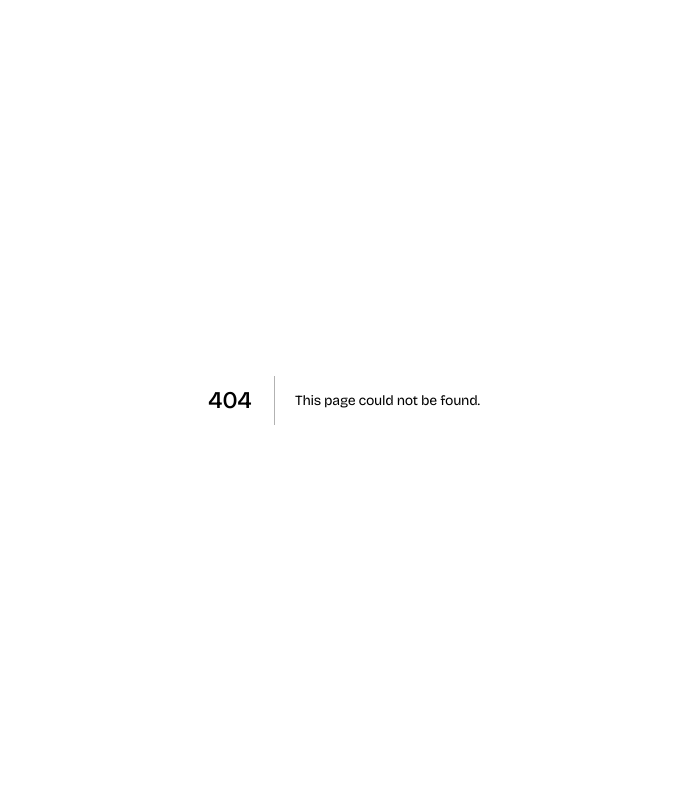
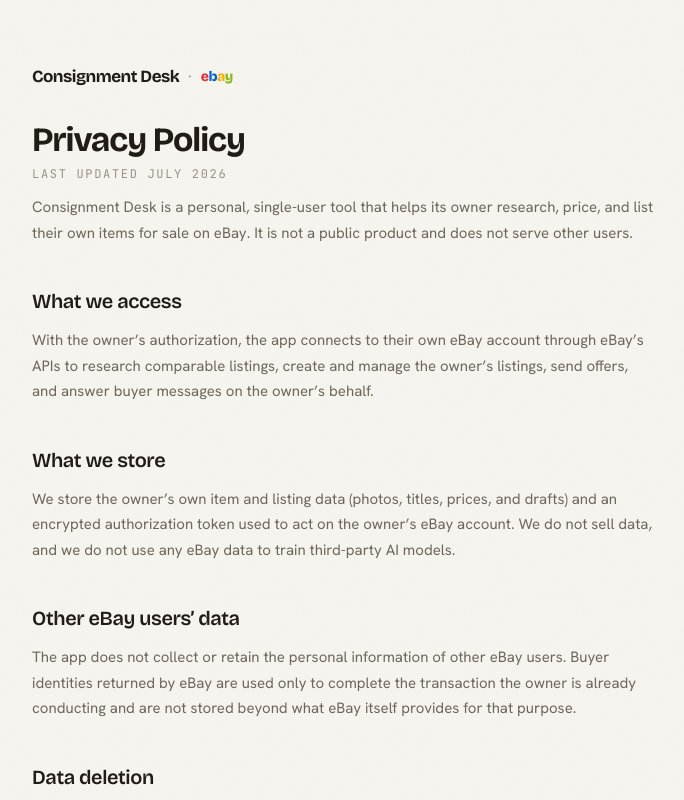
Before and after one commit to mateososa48/ebay-agent, a Next.js app: page /privacy in a window 1280 px wide. Before the commit this address had no page. Shown: the top 800 px of the page, without its empty margins (296-980 px from the left). Built offline with nearby package versions, Linux system fonts and the light colour scheme.

Commit message:
feat: add privacy policy page for eBay OAuth config

```diff
--- /dev/null
+++ b/app/privacy/page.tsx
@@ -0,0 +1,69 @@
+import type { ReactNode } from 'react';
+import { EbayMark } from '@/components/brand/ebay-mark';
+
+export const metadata = {
+  title: 'Privacy Policy — Consignment Desk',
+  description: 'How Consignment Desk handles data.',
+};
+
+function P({ children }: { children: ReactNode }) {
+  return <p className="mt-3 text-[15px] leading-[1.7] text-ink-muted">{children}</p>;
+}
+function H({ children }: { children: ReactNode }) {
+  return <h2 className="mt-10 font-display text-[20px] font-semibold tracking-[-0.02em] text-ink">{children}</h2>;
+}
+
+export default function PrivacyPage() {
+  return (
+    <main className="relative min-h-screen bg-paper">
+      <div className="grain pointer-events-none absolute inset-0" aria-hidden />
+      <div className="relative mx-auto max-w-2xl px-6 py-16">
+        <div className="flex items-center gap-2">
+          <span className="font-display text-[17px] font-bold tracking-[-0.03em] text-ink">Consignment Desk</span>
+          <span className="text-ink-faint">·</span>
+          <EbayMark className="text-[14px]" />
+        </div>
+
+        <h1 className="mt-8 font-display text-[34px] font-bold leading-[1.05] tracking-[-0.03em] text-ink">
+          Privacy Policy
+        </h1>
+        <p className="mt-2 font-mono text-[12px] uppercase tracking-[0.14em] text-ink-faint">Last updated July 2026</p>
+
+        <P>
+          Consignment Desk is a personal, single-user tool that helps its owner research, price, and list their own
+          items for sale on eBay. It is not a public product and does not serve other users.
+        </P>
+
+        <H>What we access</H>
+        <P>
+          With the owner&rsquo;s authorization, the app connects to their own eBay account through eBay&rsquo;s APIs to
+          research comparable listings, create and manage the owner&rsquo;s listings, send offers, and answer buyer
+          messages on the owner&rsquo;s behalf.
+        </P>
+
+        <H>What we store</H>
+        <P>
+          We store the owner&rsquo;s own item and listing data (photos, titles, prices, and drafts) and an encrypted
+          authorization token used to act on the owner&rsquo;s eBay account. We do not sell data, and we do not use any
+          eBay data to train third-party AI models.
+        </P>
+
+        <H>Other eBay users&rsquo; data</H>
+        <P>
+          The app does not collect or retain the personal information of other eBay users. Buyer identities returned by
+          eBay are used only to complete the transaction the owner is already conducting and are not stored beyond what
+          eBay itself provides for that purpose.
+        </P>
+
+        <H>Data deletion</H>
+        <P>
+          Because the app stores only its owner&rsquo;s own selling data, there is no third-party user data to purge.
+          The owner can disconnect the eBay account and delete stored data at any time.
+        </P>
+
+        <H>Contact</H>
+        <P>Questions about this policy can be directed to the account owner.</P>
+      </div>
+    </main>
+  );
+}
```
